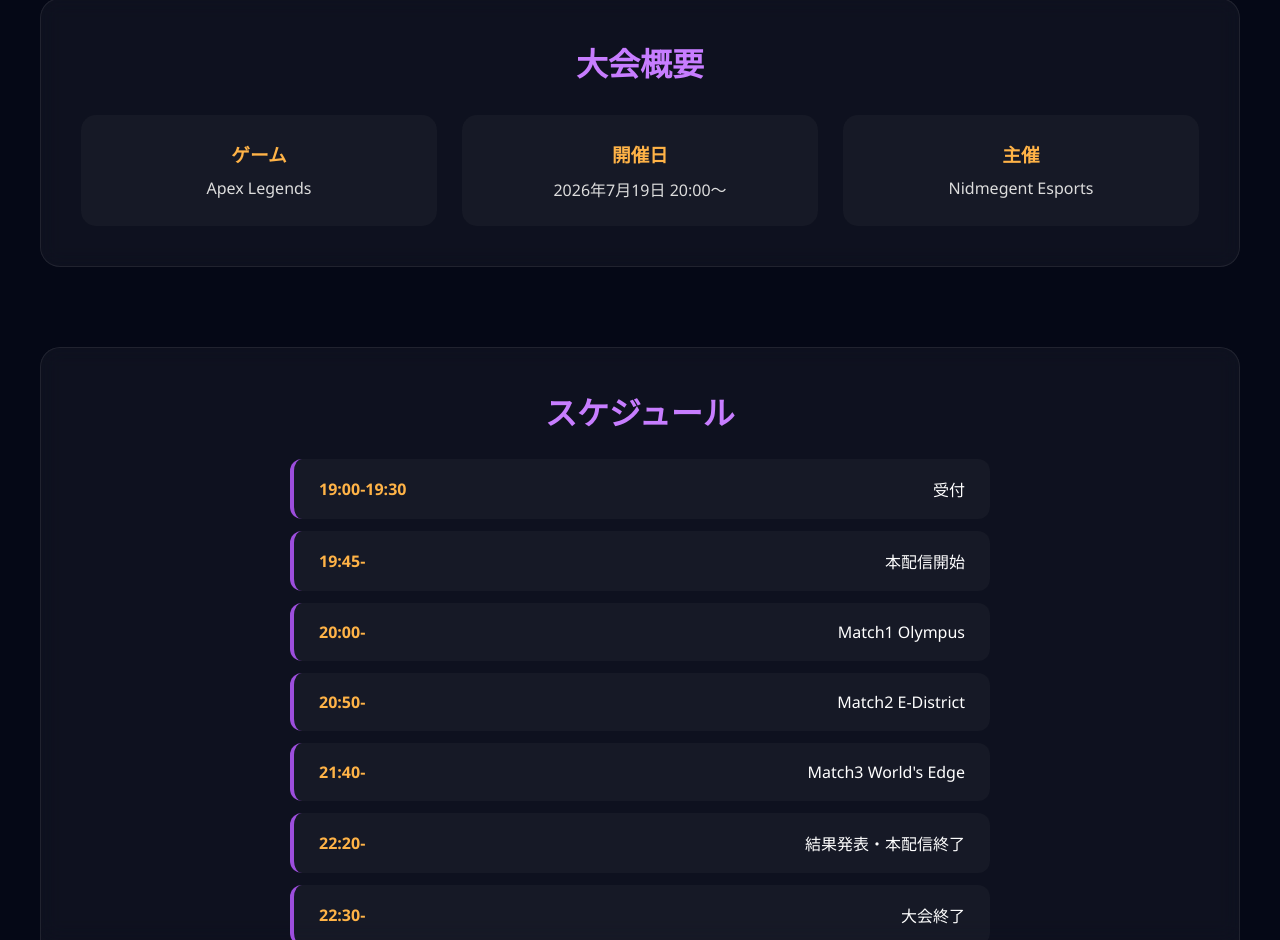
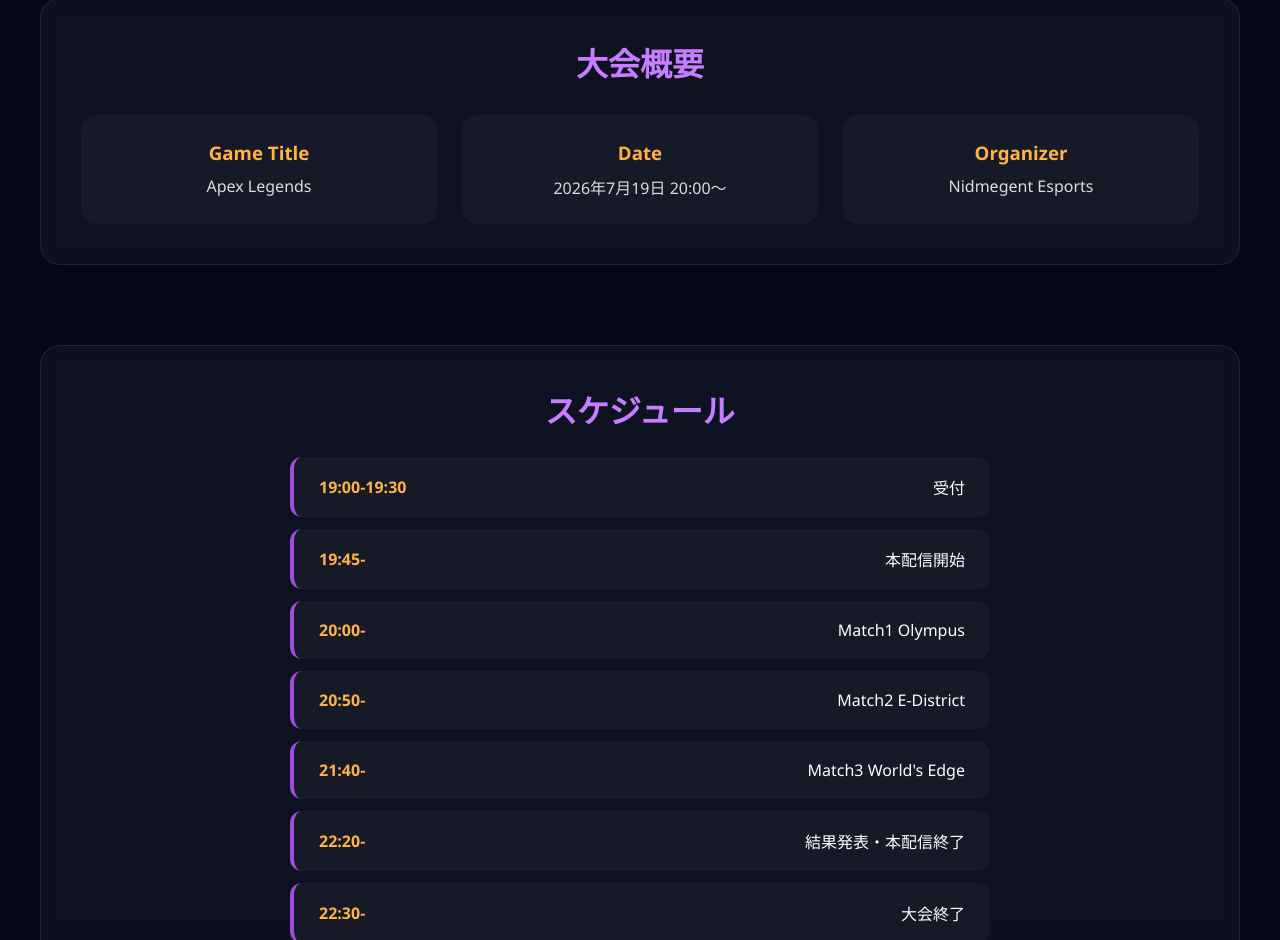
Before and after one commit to nidmegent/stellacup.github.io, a plain HTML site: page index.html in a window 1280 px wide. Shown: the part 1161-2101 px from the top of the page. Drawn offline with Linux system fonts and the light colour scheme; files whose address does not match are found by name.

Commit message:
Update index.html

```diff
--- a/index.html
+++ b/index.html
@@ -1159,7 +1159,7 @@ class="card reveal">
 
 <div>
 
-<h3>ゲーム</h3>
+<h3>Game Title</h3>
 
 <p>Apex Legends</p>
 
@@ -1167,7 +1167,7 @@ class="card reveal">
 
 <div>
 
-<h3>開催日</h3>
+<h3>Date</h3>
 
 <p>2026年7月19日 20:00～</p>
 
@@ -1175,7 +1175,7 @@ class="card reveal">
 
 <div>
 
-<h3>主催</h3>
+<h3>Organizer</h3>
 
 <p>Nidmegent Esports</p>
 
```
